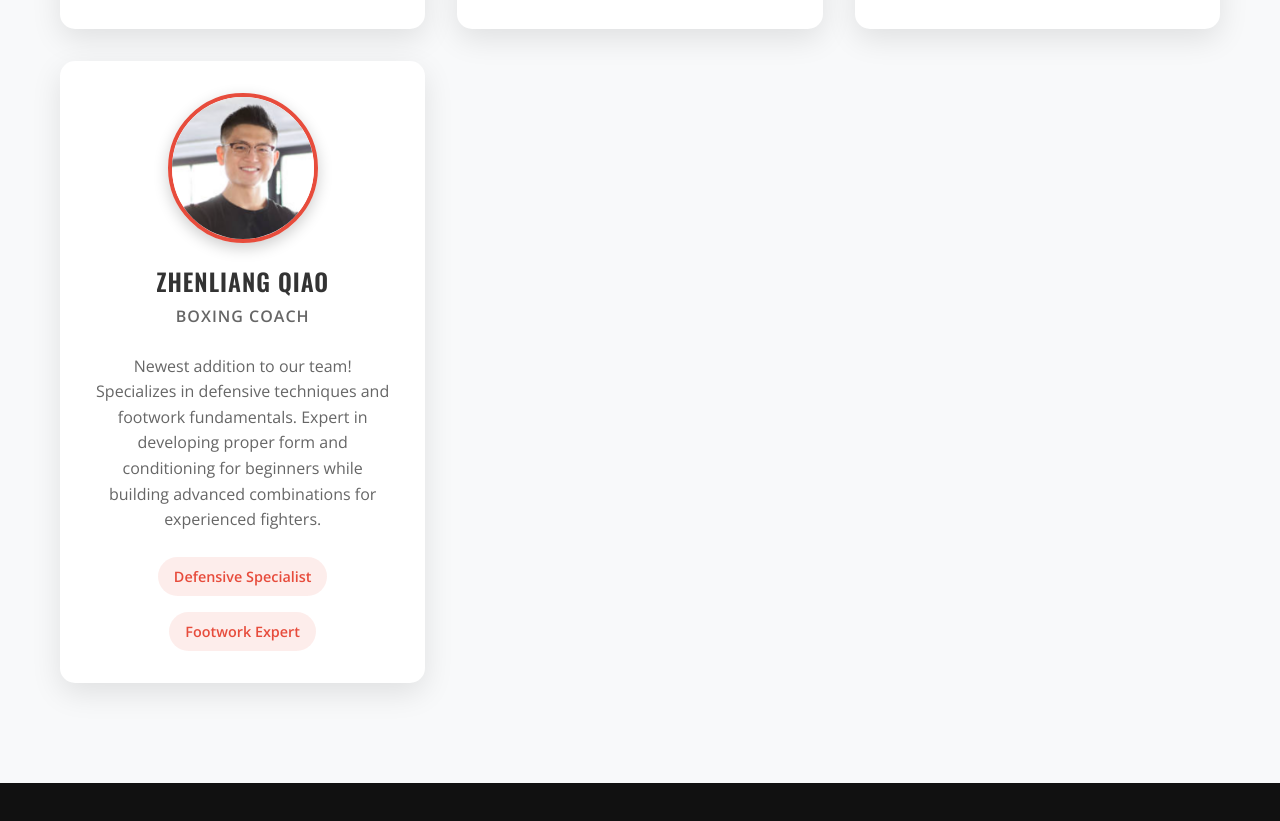
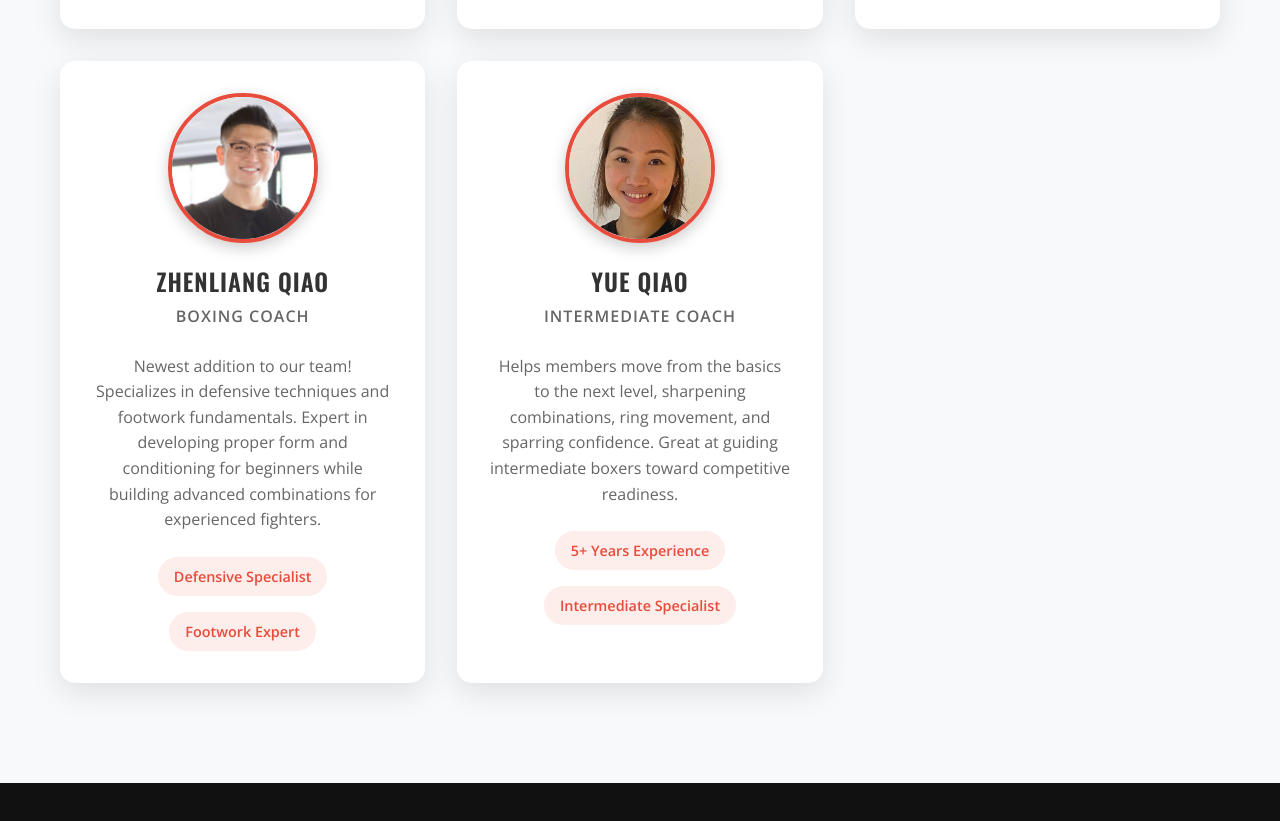
Before and after one commit to dingxinal/boxingweb, a plain HTML site: page index.html in a window 1280 px wide. Shown: the part 3317-4138 px from the top of the page. Drawn offline with nearby package versions, Linux system fonts and the light colour scheme.

Commit message:
Add Yue Qiao as intermediate coach
Co-Authored-By: Claude Opus 4.8 (1M context) <noreply@anthropic.com>

```diff
--- a/index.html
+++ b/index.html
@@ -211,6 +211,18 @@
                         <span>Footwork Expert</span>
                     </div>
                 </div>
+                <div class="trainer-card">
+                    <div class="trainer-image">
+                        <img src="assets/yue-photo.png" alt="Yue Qiao" class="trainer-photo">
+                    </div>
+                    <h3>Yue Qiao</h3>
+                    <p class="trainer-title">Intermediate Coach</p>
+                    <p>Helps members move from the basics to the next level, sharpening combinations, ring movement, and sparring confidence. Great at guiding intermediate boxers toward competitive readiness.</p>
+                    <div class="trainer-stats">
+                        <span>5+ Years Experience</span>
+                        <span>Intermediate Specialist</span>
+                    </div>
+                </div>
             </div>
         </div>
     </section>
```
Also changed, not shown: assets/yue-photo.png (added).
